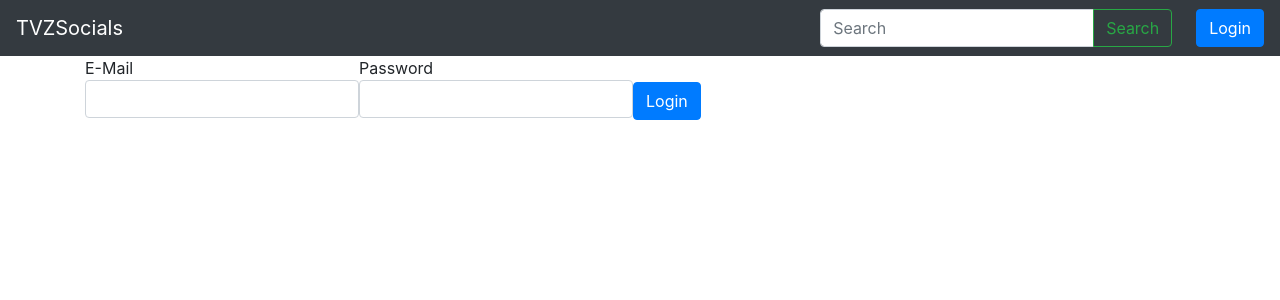
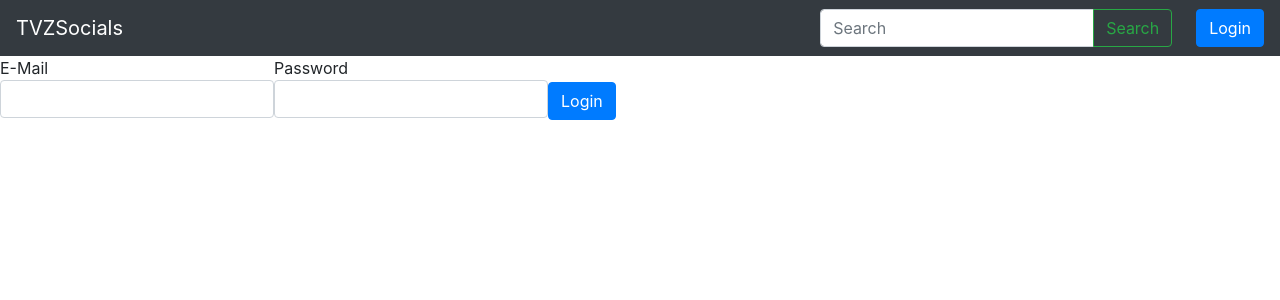
Before and after one commit to antonioorct/JSocials, a React (Create React App) app in the folder client/: page /login in a window 1280 px wide. Shown: the top 300 px of the page. Built offline with nearby package versions, Linux system fonts and the light colour scheme.

Commit message:
test full-width container

```diff
--- a/client/src/components/App.js
+++ b/client/src/components/App.js
@@ -27,7 +27,7 @@ export default function App() {
   return user ? (
     <UserContext.Provider value={[user, setUser]}>
       <HeaderBar />
-      <Container>
+      <Container fluid="true">
         <Switch>
           <Route path="/login" component={Login} exact></Route>
           <Route path="/register" component={Register} exact></Route>
```
